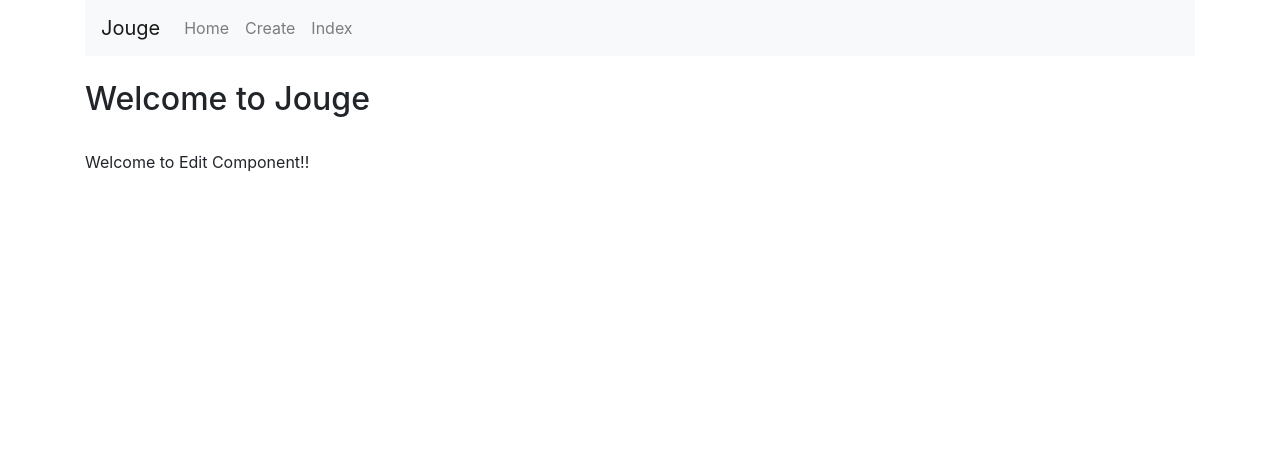
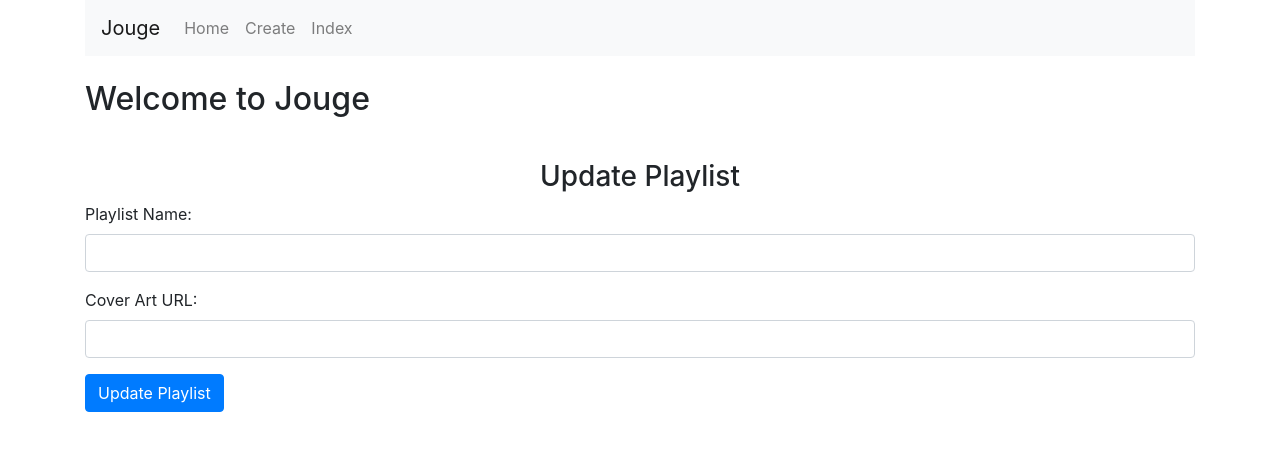
Before and after one commit to deejay94/Jouge, a React (Create React App) app: page /edit/1 in a window 1280 px wide. Shown: the top 450 px of the page. Built offline with nearby package versions, Linux system fonts and the light colour scheme; no server answers.

Commit message:
Add edit and update route to backend. Shows changes on frontend without refresh

```diff
--- a/src/components/TableRow.js
+++ b/src/components/TableRow.js
@@ -1,4 +1,6 @@
 import React, { Component } from 'react';
+import { Link } from 'react-router-dom';
+
 
 class TableRow extends Component {
   render() {
@@ -8,10 +10,9 @@ class TableRow extends Component {
               <img src={this.props.obj.playlist_cover_art_url} style={{ height: "15%", width: "15%" }} alt=""></img>
           </td>
           <td>
-            {this.props.obj.playlist_name}
-          </td>
-          <td>
-            <button className="btn btn-primary">Edit</button>
+          <Link to={"/edit/"+this.props.obj._id}>
+          {this.props.obj.playlist_name}
+</Link>
           </td>
           <td>
             <button className="btn btn-danger">Delete</button>
--- a/src/components/edit.component.js
+++ b/src/components/edit.component.js
@@ -1,11 +1,90 @@
 import React, { Component } from 'react';
+import axios from 'axios';
 
 export default class Edit extends Component {
-    render() {
-        return (
-            <div>
-                <p>Welcome to Edit Component!!</p>
-            </div>
-        )
+  constructor(props) {
+    super(props);
+    this.onChangePlaylistName = this.onChangePlaylistName.bind(this)
+        this.onChangePlaylistCoverArt = this.onChangePlaylistCoverArt.bind(this)
+        this.onSubmit = this.onSubmit.bind(this)
+
+
+        this.state = {
+            playlist_name: '',
+            playlist_cover_art_url: ''
+        }
+  }
+
+
+  componentDidMount() {
+      axios.get('http://localhost:4000/playlist/edit/'+this.props.match.params.id)
+          .then(response => {
+
+              this.setState({
+                playlist_name: response.data.playlist_name,
+                playlist_cover_art_url: response.data.playlist_cover_art_url
+              })
+          })
+          .catch(function (error) {
+              console.log(error);
+          })
     }
+
+  onChangePlaylistName(e) {
+    this.setState({
+      playlist_name: e.target.value
+    });
+  }
+
+  onChangePlaylistCoverArt(e) {
+    this.setState({
+      playlist_cover_art_url: e.target.value
+    })
+  }
+
+
+  onSubmit(e) {
+    e.preventDefault();
+    const obj = {
+      playlist_name: this.state.playlist_name,
+      playlist_cover_art_url: this.state.playlist_cover_art_url
+    };
+
+    axios.post('http://localhost:4000/playlist/update/'+this.props.match.params.id, obj)
+        .then(res => console.log(res.data));
+
+    this.props.history.push('/index');
+  }
+
+  render() {
+    return (
+        <div style={{ marginTop: 10 }}>
+            <h3 align="center">Update Playlist</h3>
+            <form onSubmit={this.onSubmit}>
+                <div className="form-group">
+                    <label>Playlist Name:  </label>
+                    <input
+                      type="text"
+                      className="form-control"
+                      value={this.state.playlist_name}
+                      onChange={this.onChangePlaylistName}
+                      />
+                </div>
+                <div className="form-group">
+                    <label>Cover Art URL: </label>
+                    <input type="text"
+                      className="form-control"
+                      value={this.state.playlist_cover_art_url}
+                      onChange={this.onChangePlaylistCoverArt}
+                      />
+                </div>
+                <div className="form-group">
+                    <input type="submit"
+                      value="Update Playlist"
+                      className="btn btn-primary"/>
+                </div>
+            </form>
+        </div>
+    )
+  }
 }
--- a/src/components/index.component.js
+++ b/src/components/index.component.js
@@ -17,6 +17,17 @@ export default class Index extends Component {
           console.log(error);
         })
     }
+
+    componentDidUpdate() {
+      axios.get('http://localhost:4000/playlist')
+      .then(response => {
+          this.setState({ playlist: response.data });
+          })
+          .catch(function (error) {
+          console.log(error);
+          })
+  }
+
     tabRow(){
       return this.state.playlist.map(function(object, i){
           return <TableRow obj={object} key={i} />;
```
Also changed, not shown: 1 other file (tests, documents, lock files or other folders).
